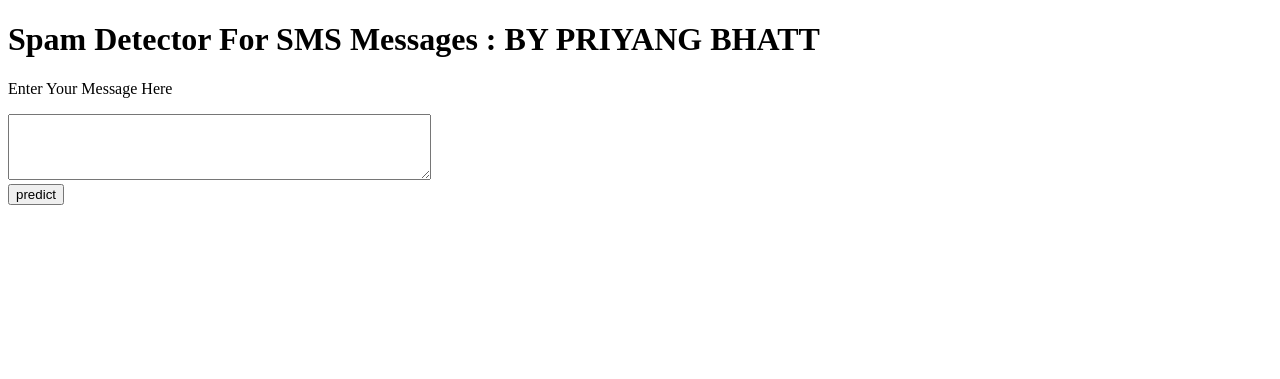
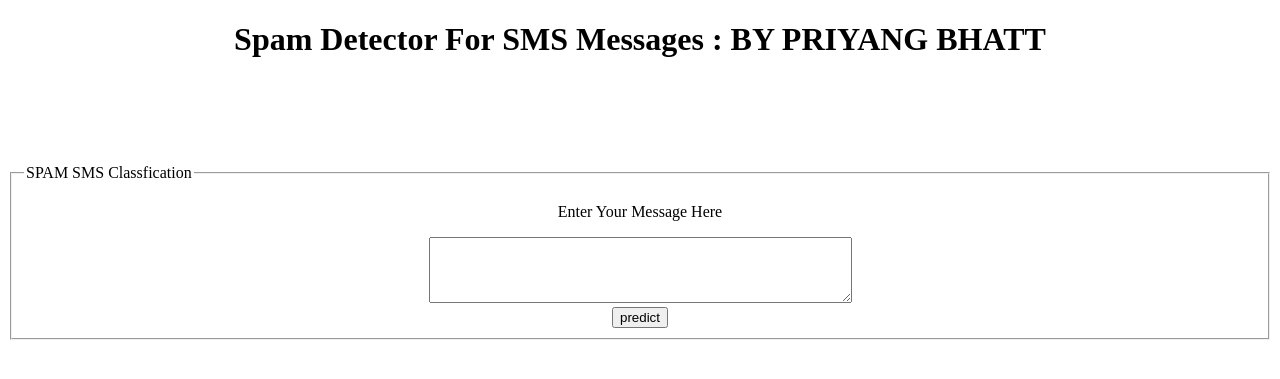
Before and after one commit to DataThinkers/spam-detector, a Flask app: page / in a window 1280 px wide. Shown: the top 379 px of the page. Run offline with Flask 2, Linux system fonts and the light colour scheme.

Commit message:
Update index.html

```diff
--- a/templates/index.html
+++ b/templates/index.html
@@ -13,9 +13,15 @@
 
 <body>
  <div class="login">
+	 <center>
 	<h1>Spam Detector For SMS Messages : BY PRIYANG BHATT</h1>
 
      <!-- Main Input For Receiving Query to our ML -->
+
+
+       <marquee><h1 align="center"> <font color="red">SPAM SMS Classfication </font></h1></marquee>
+    <fieldset bordercolor="green">
+    <legend>SPAM SMS Classfication </legend>
     <form action="{{ url_for('predict')}}"method="post">
         <p>Enter Your Message Here</p>
 		<!-- <input type="text" name="comment"/> -->
@@ -24,7 +30,10 @@
 
 		<input type="submit" class="btn-info" value="predict">
     </form>
+</fieldset>
 
+
+    <center>
    <br>
    <br>
    {{ prediction_text }}
```
